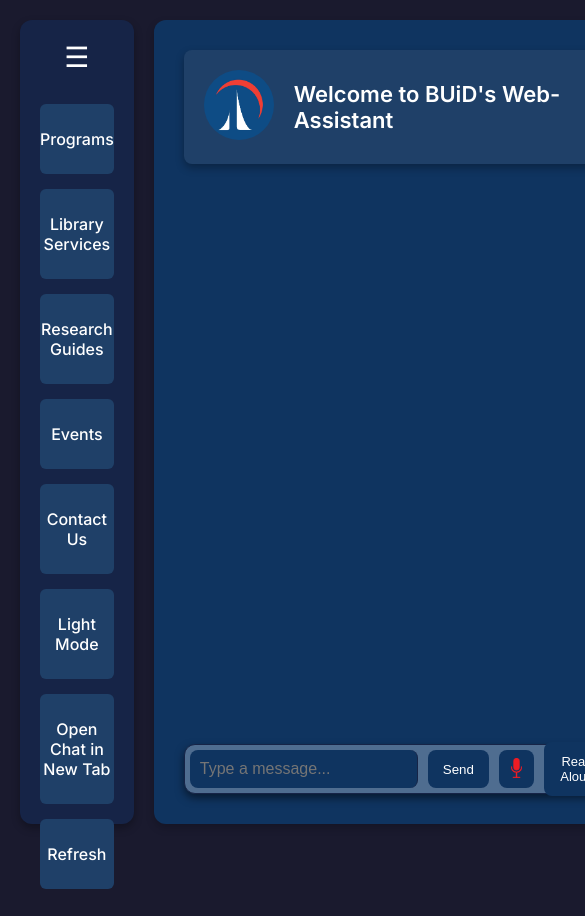
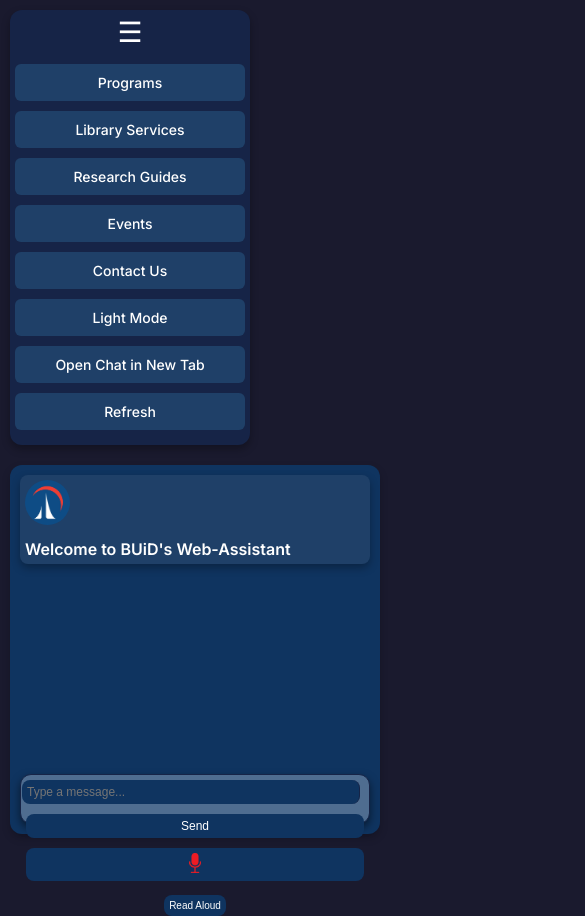
Before and after one commit to keajoker/Buid_WebAgent, a plain HTML site: page index.html in a window 390 px wide. Shown: the top 916 px of the page, 585 px wide, since content can reach past the window. Drawn offline with Linux system fonts and the light colour scheme.

Commit message:
Update style.css

```diff
--- a/style.css
+++ b/style.css
@@ -22,17 +22,19 @@ body.light-mode {
 /* Main Container */
 .container {
     display: flex;
+    flex-direction: column;
     height: 100vh;
-    padding: 20px;
-    gap: 20px;
+    padding: 10px;
+    gap: 10px;
 }
 
 /* Sidebar */
 .sidebar {
-    width: 240px;
+    width: 100%;
+    max-width: 240px;
     background-color: #162447;
     color: #fff;
-    padding: 20px;
+    padding: 10px;
     display: flex;
     flex-direction: column;
     align-items: center;
@@ -49,7 +51,7 @@ body.light-mode .sidebar {
 /* Menu Styles */
 .menu-icon {
     font-size: 28px;
-    margin-bottom: 30px;
+    margin-bottom: 15px;
     cursor: pointer;
 }
 
@@ -59,9 +61,8 @@ body.light-mode .sidebar {
 }
 
 .menu li {
-    margin-bottom: 15px;
-    padding-top: 25px;
-    padding-bottom: 25px;
+    margin-bottom: 10px;
+    padding: 15px;
     background-color: #1f4068;
     border-radius: 6px;
     font-weight: 500;
@@ -97,7 +98,7 @@ body.light-mode .menu li:hover {
 
 /* Dark Mode/Light Mode Button */
 .toggle-dark-mode {
-    padding: 12px 20px;
+    padding: 10px 15px;
     font-size: 16px;
     font-weight: bold;
     background-color: #1f4068;
@@ -134,7 +135,7 @@ body.light-mode #refreshPage {
 /* Main Content */
 .main-content {
     flex: 1;
-    padding: 30px;
+    padding: 20px;
     background-color: #0f3460;
     color: #fff;
     border-radius: 12px;
@@ -153,9 +154,9 @@ body.light-mode .main-content {
     display: flex;
     align-items: center;
     background-color: #1f4068;
-    padding: 20px;
+    padding: 15px;
     border-radius: 8px;
-    margin-bottom: 20px;
+    margin-bottom: 15px;
     box-shadow: 0 4px 8px rgba(0, 0, 0, 0.3);
 }
 
@@ -163,12 +164,9 @@ body.light-mode .top-section {
     background-color: #ddd;
 }
 
-
-
-
 .top-text {
-    margin-left: 20px;
-    font-size: 22px;
+    margin-left: 15px;
+    font-size: 20px;
     font-weight: 600;
 }
 
@@ -177,8 +175,8 @@ body.light-mode .top-text {
 }
 
 .circular-image {
-    width: 70px; /* Adjust the size as needed */
-    height: 70px; /* Adjust the size as needed */
+    width: 60px; /* Adjust the size as needed */
+    height: 60px; /* Adjust the size as needed */
     border-radius: 50%; /* This makes the image circular */
     object-fit: cover; /* Ensures the image covers the entire container */
     transition: transform 0.3s ease; /* Smooth transition for the hover effect */
@@ -187,9 +185,6 @@ body.light-mode .top-text {
 .circular-image:hover {
     transform: scale(1.2); /* Increase size by 20% on hover */
 }
-
-
-
 
 /* Chat Section */
 .chat-box {
@@ -213,28 +208,28 @@ body.light-mode .chat-box {
 
 .chat-input {
     flex: 1;
-    padding: 10px;
-    font-size: 16px;
+    padding: 8px;
+    font-size: 14px;
     background-color: #0f3460;
     color: #e0e0e0;
     border: none;
     border-radius: 8px;
     outline: none;
     border-right: 0.5px solid #162447;
-    margin-right: 10px; /* Added margin */
+    margin-right: 8px;
 }
 
 body.light-mode .chat-input {
     background-color: #fff;
     color: #333;
     border-right: 1px solid #ccc;
-    margin-right: 10px; /* Added margin */
+    margin-right: 8px;
 }
 
 .send-button {
     background-color: #0f3460;
     color: #fff;
-    padding: 0 15px;
+    padding: 0 10px;
     border: none;
     cursor: pointer;
     border-radius: 8px;
@@ -255,13 +250,13 @@ body.light-mode .send-button {
 .voice-button {
     background-color: #0f3460;
     color: #fff;
-    padding: 0 12px; /* Increase size */
+    padding: 0 10px;
     border: none;
     cursor: pointer;
-    border-radius: 8px 8px 8px 8px; /* Square button */
+    border-radius: 8px 8px 8px 8px;
     transition: transform 0.2s ease;
-    margin-left: 10px;
-    height: 100%; /* Match height of the input */
+    margin-left: 8px;
+    height: 100%;
 }
 
 body.light-mode .voice-button {
@@ -284,7 +279,7 @@ body.light-mode .voice-button {
 .user-message, .bot-message {
     padding: 10px;
     border-radius: 8px;
-    margin: 10px 0;
+    margin: 8px 0;
 }
 
 .user-message {
@@ -308,40 +303,140 @@ body.light-mode .bot-message {
     background-color: #ddd;
     color: #333;
 }
+
 /* Style for links within bot messages */
 .bot-message a {
-    color: #e43f5a; /* Custom link color */
-    text-decoration: none; /* Optional: Remove underline */
+    color: #e43f5a;
+    text-decoration: none;
 }
 
 .bot-message a:hover {
-    text-decoration: underline; /* Optional: Add underline on hover */
+    text-decoration: underline;
 }
 
-/* Add your existing styles here */
-
+/* Read Aloud Button */
 #readAloudButton {
     background-color: #0f3460;
     color: white;
     border: none;
-    padding: 11.75px 16px;
+    padding: 10px 12px;
     text-align: center;
     text-decoration: none;
     display: inline-block;
-    font-size: 13px;
+    font-size: 12px;
     margin: 4px 2px;
-    margin-left: 10px;
     cursor: pointer;
     border-radius: 8px;
 }
 
-/* Light mode style for readAloudButton */
 body.light-mode #readAloudButton {
     background-color: #00000074;
     color: #fff;
 }
 
-/* Hover effect for readAloudButton */
 #readAloudButton:hover {
     transform: scale(1.05);
 }
+
+/* Media Queries for Mobile Responsiveness */
+@media (max-width: 768px) {
+    .container {
+        flex-direction: column;
+        padding: 10px;
+        gap: 10px;
+    }
+
+    .sidebar {
+        width: 100%;
+        margin-bottom: 10px;
+    }
+
+    .main-content {
+        flex: 1;
+        padding: 15px;
+    }
+
+    .top-section {
+        flex-direction: column;
+        align-items: flex-start;
+        padding: 10px;
+    }
+
+    .top-text {
+        margin-left: 0;
+        margin-top: 10px;
+        font-size: 18px;
+        text-align: center;
+    }
+
+    .circular-image {
+        width: 50px;
+        height: 50px;
+    }
+
+    .chat-box {
+        flex-direction: column;
+        padding: 10px;
+    }
+
+    .chat-input {
+        width: 100%;
+        margin-bottom: 10px;
+    }
+
+    .send-button,
+    .voice-button {
+        width: 100%;
+        margin-left: 0;
+        margin-bottom: 10px;
+    }
+}
+
+/* Additional Media Query for Very Small Screens */
+@media (max-width: 480px) {
+    .top-text {
+        font-size: 16px;
+    }
+
+    .circular-image {
+        width: 45px;
+        height: 45px;
+    }
+
+    .sidebar {
+        padding: 5px;
+    }
+
+    .menu li {
+        padding: 10px;
+        font-size: 14px;
+    }
+
+    .main-content {
+        padding: 10px;
+    }
+
+    .top-section {
+        padding: 5px;
+    }
+
+    .chat-box {
+        padding: 5px;
+    }
+
+    .chat-input {
+        padding: 5px;
+        font-size: 12px;
+    }
+
+    .send-button,
+    .voice-button {
+        padding: 5px;
+        font-size: 12px;
+    }
+
+    #readAloudButton {
+        padding: 5px;
+        font-size: 10px;
+    }
+}
```
